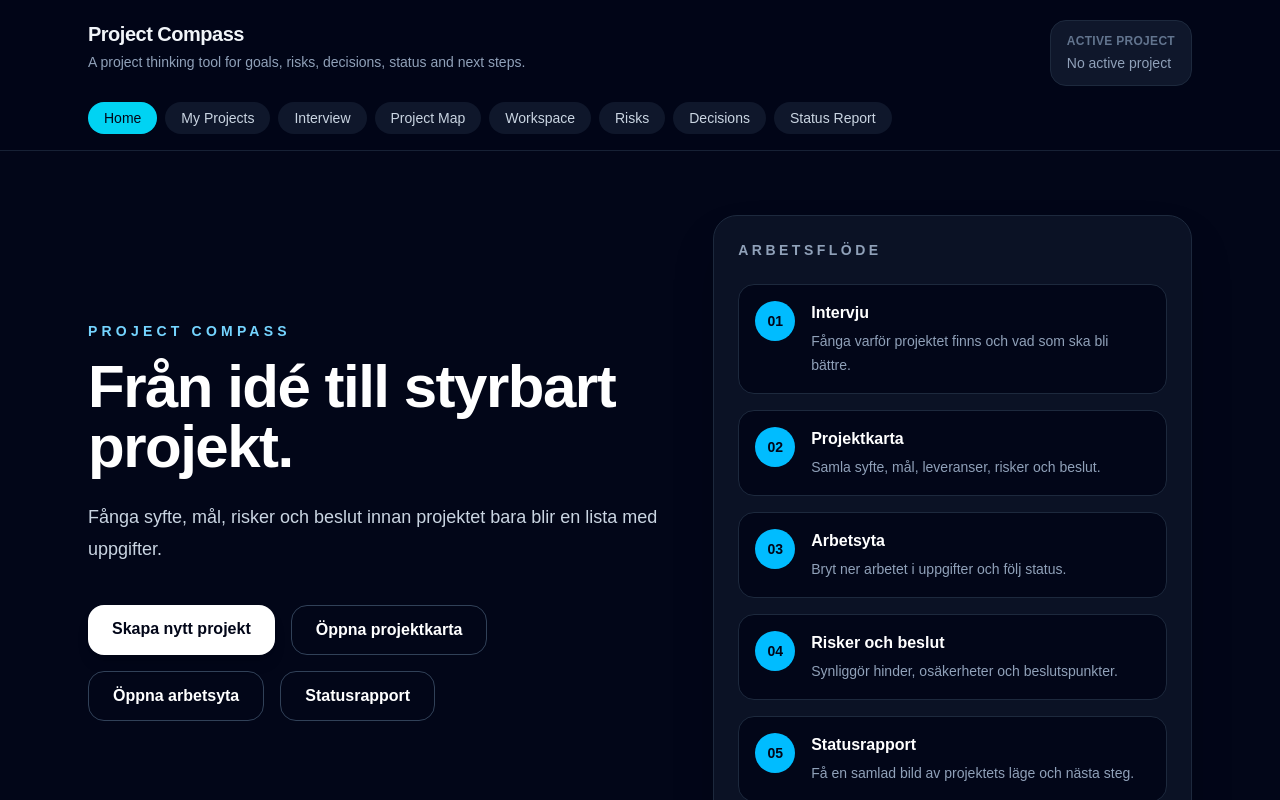
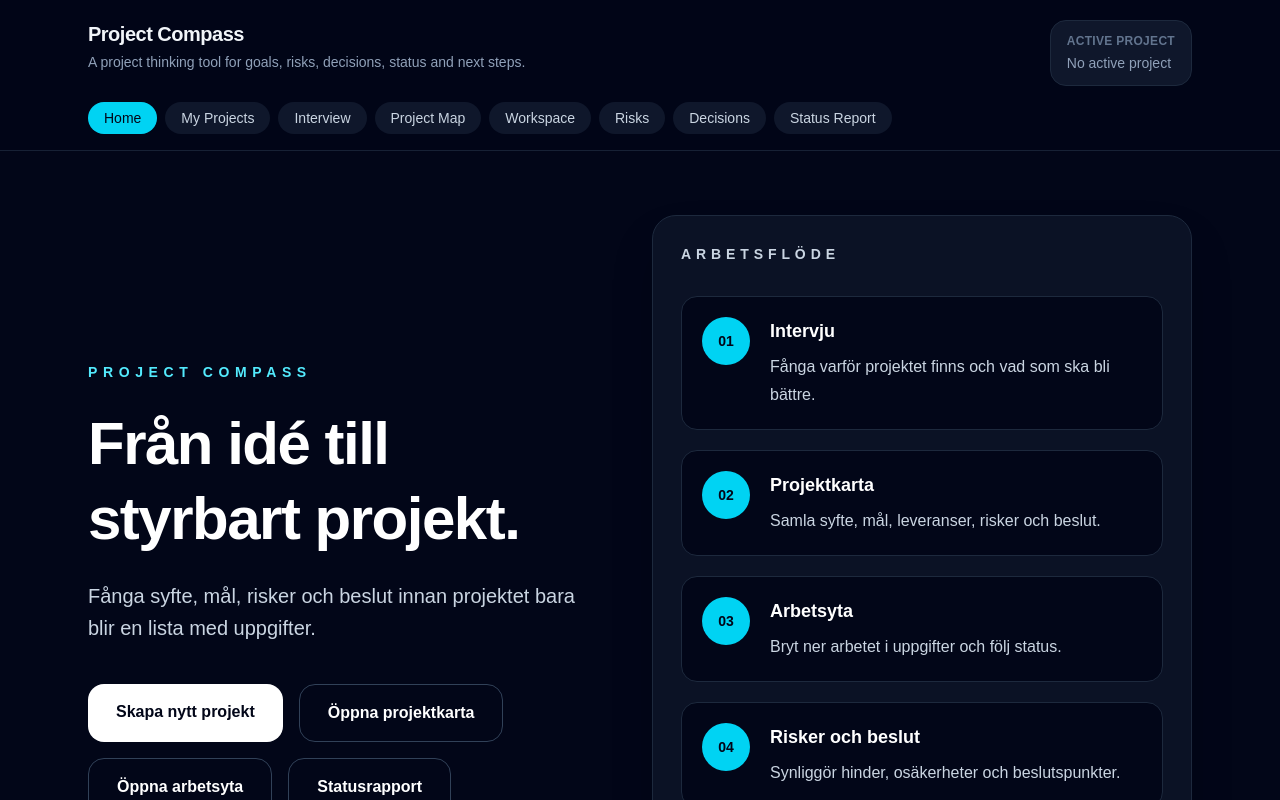
Before and after one commit to Zion8a/project-compass, a Next.js app: page / in a window 1280 px wide. Shown: the top 800 px of the page. Built offline with nearby package versions, Linux system fonts and the light colour scheme.

Commit message:
Link new project action to projects overview

```diff
--- a/src/app/page.tsx
+++ b/src/app/page.tsx
@@ -1,122 +1,113 @@
 import Link from "next/link";
-import AppHeader from "../components/AppHeader";
+import AppHeader from "@/components/AppHeader";
+
+const workflowSteps = [
+  {
+    number: "01",
+    title: "Intervju",
+    description: "Fånga varför projektet finns och vad som ska bli bättre.",
+  },
+  {
+    number: "02",
+    title: "Projektkarta",
+    description: "Samla syfte, mål, leveranser, risker och beslut.",
+  },
+  {
+    number: "03",
+    title: "Arbetsyta",
+    description: "Bryt ner arbetet i uppgifter och följ status.",
+  },
+  {
+    number: "04",
+    title: "Risker och beslut",
+    description: "Synliggör hinder, osäkerheter och beslutspunkter.",
+  },
+  {
+    number: "05",
+    title: "Statusrapport",
+    description: "Få en samlad bild av projektets läge och nästa steg.",
+  },
+];
 
 export default function Home() {
   return (
-    <main className="min-h-screen bg-slate-950 text-white">
-      <AppHeader currentPage="home" />
+    <main className="min-h-screen bg-slate-950 text-slate-100">
+      <AppHeader />
 
-      <section className="mx-auto flex max-w-6xl flex-col px-6 py-16">
-        <div className="grid gap-10 lg:grid-cols-[1.1fr_0.9fr] lg:items-center">
+      <section className="mx-auto grid max-w-6xl gap-12 px-6 py-16 lg:grid-cols-[1fr_540px] lg:items-center">
         <div>
-            <p className="mb-4 text-sm font-semibold uppercase tracking-[0.3em] text-sky-300">
+          <p className="text-sm font-semibold uppercase tracking-[0.4em] text-cyan-300">
             Project Compass
           </p>
 
-            <h1 className="max-w-3xl text-4xl font-bold tracking-tight sm:text-6xl">
+          <h1 className="mt-6 max-w-3xl text-5xl font-bold leading-tight tracking-tight text-white md:text-6xl">
             Från idé till styrbart projekt.
           </h1>
 
-            <p className="mt-6 max-w-2xl text-lg leading-8 text-slate-300">
+          <p className="mt-6 max-w-2xl text-xl leading-8 text-slate-300">
             Fånga syfte, mål, risker och beslut innan projektet bara blir en
             lista med uppgifter.
           </p>
 
-            <div className="mt-10 flex flex-col gap-4 sm:flex-row sm:flex-wrap">
+          <div className="mt-10 flex flex-wrap gap-4">
             <Link
-                href="/new-project"
-                className="rounded-2xl bg-white px-6 py-3 font-semibold text-slate-950 shadow-lg hover:bg-slate-200"
+              href="/projects"
+              className="rounded-2xl bg-white px-7 py-4 font-semibold text-slate-950 transition hover:bg-cyan-300"
             >
               Skapa nytt projekt
             </Link>
 
             <Link
               href="/project-map"
-                className="rounded-2xl border border-slate-700 px-6 py-3 font-semibold text-white hover:bg-slate-900"
+              className="rounded-2xl border border-slate-700 px-7 py-4 font-semibold text-white transition hover:border-cyan-400 hover:text-cyan-300"
             >
               Öppna projektkarta
             </Link>
 
             <Link
               href="/project-board"
-                className="rounded-2xl border border-slate-700 px-6 py-3 font-semibold text-white hover:bg-slate-900"
+              className="rounded-2xl border border-slate-700 px-7 py-4 font-semibold text-white transition hover:border-cyan-400 hover:text-cyan-300"
             >
               Öppna arbetsyta
             </Link>
 
             <Link
               href="/project-report"
-                className="rounded-2xl border border-slate-700 px-6 py-3 font-semibold text-white hover:bg-slate-900"
+              className="rounded-2xl border border-slate-700 px-7 py-4 font-semibold text-white transition hover:border-cyan-400 hover:text-cyan-300"
             >
               Statusrapport
             </Link>
           </div>
         </div>
 
-          <div className="rounded-3xl border border-slate-800 bg-slate-900/70 p-6 shadow-2xl">
-            <p className="text-sm font-semibold uppercase tracking-[0.25em] text-slate-400">
+        <aside className="rounded-3xl border border-slate-800 bg-slate-900/70 p-7 shadow-2xl">
+          <p className="text-sm font-semibold uppercase tracking-[0.35em] text-slate-300">
             Arbetsflöde
           </p>
 
-            <div className="mt-6 space-y-4">
-              <FlowStep
-                number="01"
-                title="Intervju"
-                text="Fånga varför projektet finns och vad som ska bli bättre."
-              />
+          <div className="mt-8 space-y-5">
+            {workflowSteps.map((step) => (
+              <div
+                key={step.number}
+                className="flex gap-5 rounded-2xl border border-slate-800 bg-slate-950 p-5"
+              >
+                <div className="flex h-12 w-12 shrink-0 items-center justify-center rounded-full bg-cyan-400 text-sm font-bold text-slate-950">
+                  {step.number}
+                </div>
 
-              <FlowStep
-                number="02"
-                title="Projektkarta"
-                text="Samla syfte, mål, leveranser, risker och beslut."
-              />
-
-              <FlowStep
-                number="03"
-                title="Arbetsyta"
-                text="Bryt ner arbetet i uppgifter och följ status."
-              />
-
-              <FlowStep
-                number="04"
-                title="Risker och beslut"
-                text="Synliggör hinder, osäkerheter och beslutspunkter."
-              />
-
-              <FlowStep
-                number="05"
-                title="Statusrapport"
-                text="Få en samlad bild av projektets läge och nästa steg."
-              />
+                <div>
+                  <h2 className="text-lg font-bold text-white">
+                    {step.title}
+                  </h2>
+                  <p className="mt-2 leading-7 text-slate-300">
+                    {step.description}
+                  </p>
                 </div>
               </div>
+            ))}
           </div>
+        </aside>
       </section>
     </main>
   );
 }
-
-function FlowStep({
-  number,
-  title,
-  text,
-}: {
-  number: string;
-  title: string;
-  text: string;
-}) {
-  return (
-    <div className="rounded-2xl border border-slate-800 bg-slate-950 p-4">
-      <div className="flex gap-4">
-        <div className="flex h-10 w-10 shrink-0 items-center justify-center rounded-full bg-sky-400 text-sm font-bold text-slate-950">
-          {number}
-        </div>
-
-        <div>
-          <h2 className="font-semibold text-white">{title}</h2>
-          <p className="mt-1 text-sm leading-6 text-slate-400">{text}</p>
-        </div>
-      </div>
-    </div>
-  );
-}
```
Lines whose indentation alone changed are shown as unchanged.
